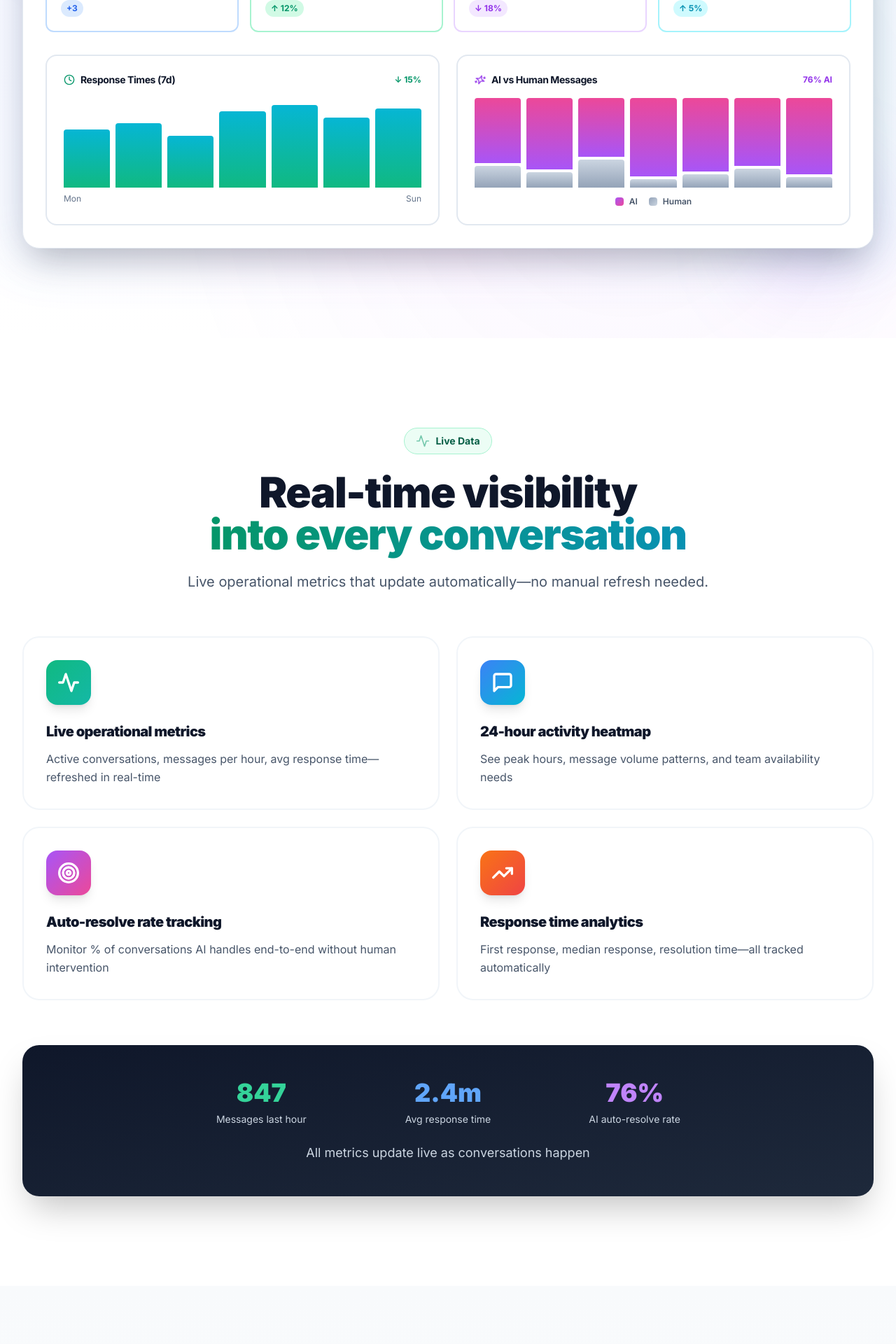
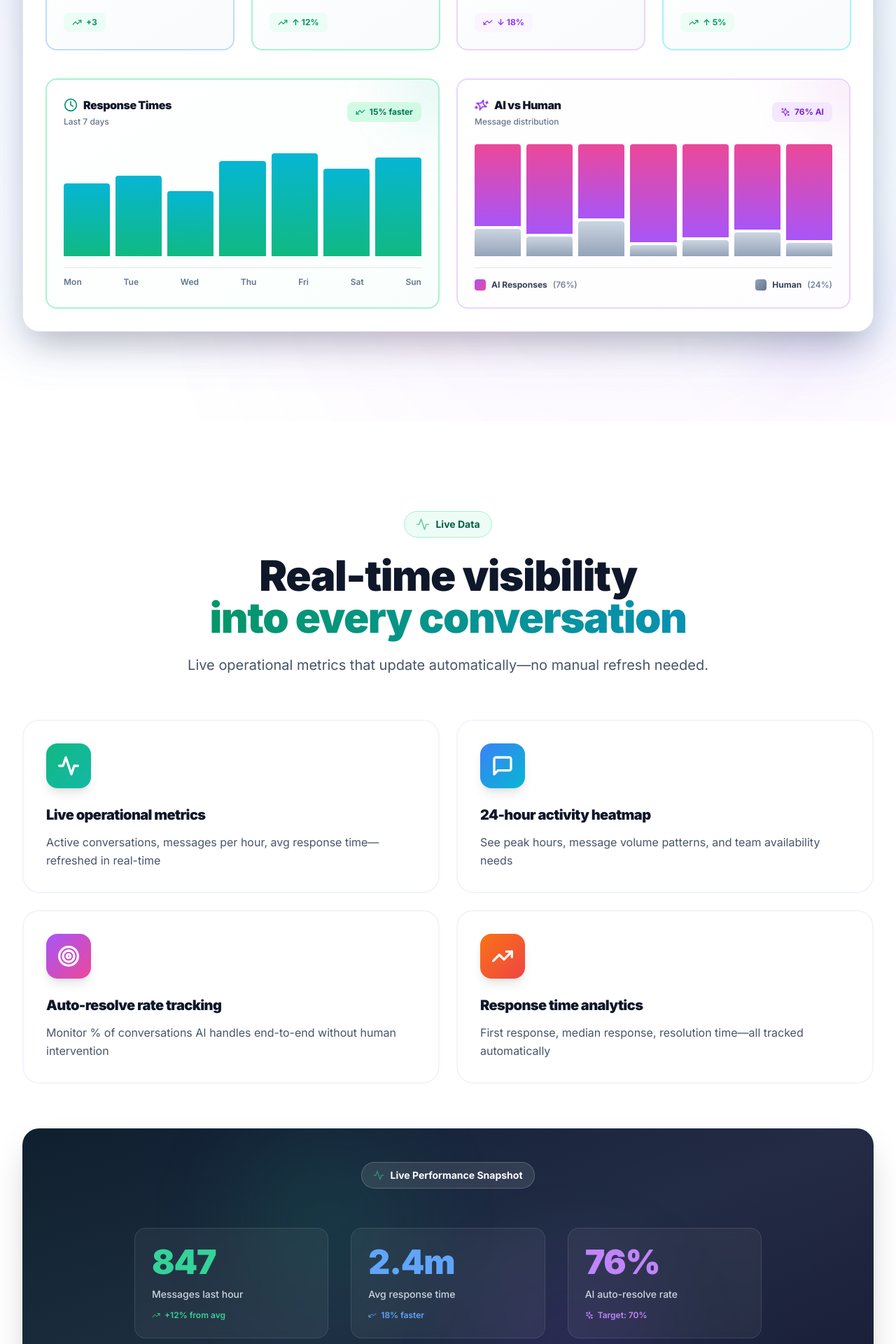
Before and after one commit to ankitmishracoach-ai/fronty, a React (Vite) app: page /features/analytics in a window 1280 px wide. Shown: the part 840-2760 px from the top of the page at 70% size. Built offline with nearby package versions, Linux system fonts and the light colour scheme.

Commit message:
Updated AnalyticsPage.tsx

```diff
--- a/src/pages/AnalyticsPage.tsx
+++ b/src/pages/AnalyticsPage.tsx
@@ -221,23 +221,25 @@ export default function AnalyticsPage() {
 
               <div className="p-8">
                 {/* Top Metrics Row */}
-                <div className="grid grid-cols-2 md:grid-cols-4 gap-4 mb-8">
+                <div className="grid grid-cols-2 md:grid-cols-4 gap-6 mb-10">
                   {[
-                    { label: 'Active Conversations', value: '24', change: '+3', color: 'blue', delay: '0.2s' },
-                    { label: 'Messages/Hour', value: '847', change: '↑ 12%', color: 'emerald', delay: '0.4s' },
-                    { label: 'Avg Response Time', value: '2.4m', change: '↓ 18%', color: 'purple', delay: '0.6s' },
-                    { label: 'AI Resolution Rate', value: '76%', change: '↑ 5%', color: 'cyan', delay: '0.8s' }
+                    { label: 'Active Conversations', value: '24', change: '+3', trend: 'up', color: 'blue', delay: '0.2s' },
+                    { label: 'Messages/Hour', value: '847', change: '↑ 12%', trend: 'up', color: 'emerald', delay: '0.4s' },
+                    { label: 'Avg Response Time', value: '2.4m', change: '↓ 18%', trend: 'down', color: 'purple', delay: '0.6s' },
+                    { label: 'AI Resolution Rate', value: '76%', change: '↑ 5%', trend: 'up', color: 'cyan', delay: '0.8s' }
                   ].map((metric, i) => {
                     const colorClasses = getColorClasses(metric.color);
                     return (
                       <div
                         key={i}
-                        className={`bg-white rounded-xl p-5 border-2 ${colorClasses.border} hover:shadow-lg transition-all hover:scale-105 animate-scale-in`}
+                        className={`group relative bg-gradient-to-br from-white to-slate-50 rounded-2xl p-6 border-2 ${colorClasses.border} hover:shadow-2xl transition-all duration-300 hover:scale-105 animate-scale-in overflow-hidden`}
                         style={{ animationDelay: metric.delay }}
                       >
-                        <div className="text-xs text-slate-600 font-semibold mb-2 uppercase tracking-wide">{metric.label}</div>
-                        <div className={`text-3xl font-black ${colorClasses.text} mb-1`}>{metric.value}</div>
-                        <div className={`text-xs font-bold ${colorClasses.text} ${colorClasses.bg} inline-block px-2 py-1 rounded-full`}>
+                        <div className={`absolute top-0 right-0 w-20 h-20 bg-gradient-to-br ${colorClasses.bg} opacity-5 rounded-full -mr-10 -mt-10`}></div>
+                        <div className="text-xs text-slate-500 font-bold mb-3 uppercase tracking-wider">{metric.label}</div>
+                        <div className={`text-4xl font-black ${colorClasses.text} mb-3 tracking-tight`}>{metric.value}</div>
+                        <div className={`inline-flex items-center gap-1.5 text-xs font-bold ${metric.trend === 'up' ? 'text-emerald-600' : 'text-purple-600'} ${metric.trend === 'up' ? 'bg-emerald-50' : 'bg-purple-50'} px-3 py-1.5 rounded-lg`}>
+                          <TrendingUp className={`w-3.5 h-3.5 ${metric.trend === 'down' ? 'rotate-180' : ''}`} />
                           {metric.change}
                         </div>
                       </div>
@@ -248,35 +250,54 @@ export default function AnalyticsPage() {
                 {/* Charts */}
                 <div className="grid md:grid-cols-2 gap-6">
                   {/* Response Times Chart */}
-                  <div className="bg-white rounded-2xl border-2 border-slate-200 p-6 hover:shadow-xl transition-all animate-slide-in-left" style={{ animationDelay: '1s' }}>
-                    <div className="flex items-center justify-between mb-4">
-                      <h3 className="text-sm font-bold text-slate-900 flex items-center gap-2">
-                        <Clock className="w-4 h-4 text-emerald-600" />
-                        Response Times (7d)
-                      </h3>
-                      <span className="text-xs text-emerald-600 font-bold">↓ 15%</span>
+                  <div className="bg-gradient-to-br from-white to-emerald-50/30 rounded-2xl border-2 border-emerald-200 p-6 hover:shadow-2xl transition-all duration-300 animate-slide-in-left relative overflow-hidden" style={{ animationDelay: '1s' }}>
+                    <div className="absolute top-0 right-0 w-32 h-32 bg-gradient-to-br from-emerald-500/10 to-cyan-500/10 rounded-full blur-2xl -mr-16 -mt-16"></div>
+                    <div className="relative flex items-center justify-between mb-6">
+                      <div>
+                        <h3 className="text-base font-black text-slate-900 flex items-center gap-2 mb-1">
+                          <Clock className="w-5 h-5 text-emerald-600" />
+                          Response Times
+                        </h3>
+                        <p className="text-xs text-slate-500 font-medium">Last 7 days</p>
+                      </div>
+                      <div className="flex items-center gap-1.5 px-3 py-1.5 bg-emerald-100 rounded-lg">
+                        <TrendingUp className="w-3.5 h-3.5 text-emerald-600 rotate-180" />
+                        <span className="text-xs text-emerald-700 font-bold">15% faster</span>
+                      </div>
                     </div>
-                    <div className="h-32 flex items-end justify-between gap-2">
+                    <div className="relative h-40 flex items-end justify-between gap-2 mb-4">
                       {[65, 72, 58, 85, 92, 78, 88].map((height, i) => (
                         <AnimatedBar key={i} height={height} delay={1200 + i * 100} />
                       ))}
                     </div>
-                    <div className="flex items-center justify-between mt-2 text-xs text-slate-500">
+                    <div className="flex items-center justify-between text-xs text-slate-500 font-semibold border-t border-slate-200 pt-3">
                       <span>Mon</span>
+                      <span>Tue</span>
+                      <span>Wed</span>
+                      <span>Thu</span>
+                      <span>Fri</span>
+                      <span>Sat</span>
                       <span>Sun</span>
                     </div>
                   </div>
 
                   {/* AI vs Human Chart */}
-                  <div className="bg-white rounded-2xl border-2 border-slate-200 p-6 hover:shadow-xl transition-all animate-slide-in-right" style={{ animationDelay: '1s' }}>
-                    <div className="flex items-center justify-between mb-4">
-                      <h3 className="text-sm font-bold text-slate-900 flex items-center gap-2">
-                        <Sparkles className="w-4 h-4 text-purple-600 animate-spin-slow" />
-                        AI vs Human Messages
-                      </h3>
-                      <span className="text-xs text-purple-600 font-bold">76% AI</span>
+                  <div className="bg-gradient-to-br from-white to-purple-50/30 rounded-2xl border-2 border-purple-200 p-6 hover:shadow-2xl transition-all duration-300 animate-slide-in-right relative overflow-hidden" style={{ animationDelay: '1s' }}>
+                    <div className="absolute top-0 right-0 w-32 h-32 bg-gradient-to-br from-purple-500/10 to-pink-500/10 rounded-full blur-2xl -mr-16 -mt-16"></div>
+                    <div className="relative flex items-center justify-between mb-6">
+                      <div>
+                        <h3 className="text-base font-black text-slate-900 flex items-center gap-2 mb-1">
+                          <Sparkles className="w-5 h-5 text-purple-600 animate-spin-slow" />
+                          AI vs Human
+                        </h3>
+                        <p className="text-xs text-slate-500 font-medium">Message distribution</p>
+                      </div>
+                      <div className="flex items-center gap-1.5 px-3 py-1.5 bg-purple-100 rounded-lg">
+                        <Sparkles className="w-3.5 h-3.5 text-purple-600" />
+                        <span className="text-xs text-purple-700 font-bold">76% AI</span>
+                      </div>
                     </div>
-                    <div className="h-32 flex items-end justify-between gap-2">
+                    <div className="relative h-40 flex items-end justify-between gap-2 mb-4">
                       {[
                         { ai: 75, human: 25 },
                         { ai: 82, human: 18 },
@@ -289,14 +310,16 @@ export default function AnalyticsPage() {
                         <AnimatedStackedBar key={i} ai={day.ai} human={day.human} delay={1200 + i * 100} />
                       ))}
                     </div>
-                    <div className="flex items-center justify-center gap-4 mt-3 text-xs">
+                    <div className="flex items-center justify-between border-t border-slate-200 pt-4">
                       <div className="flex items-center gap-2">
-                        <div className="w-3 h-3 bg-gradient-to-br from-purple-500 to-pink-500 rounded"></div>
-                        <span className="text-slate-600 font-semibold">AI</span>
+                        <div className="w-4 h-4 bg-gradient-to-br from-purple-500 to-pink-500 rounded shadow-sm"></div>
+                        <span className="text-xs text-slate-700 font-bold">AI Responses</span>
+                        <span className="text-xs text-slate-500 font-medium">(76%)</span>
                       </div>
                       <div className="flex items-center gap-2">
-                        <div className="w-3 h-3 bg-gradient-to-br from-slate-400 to-slate-300 rounded"></div>
-                        <span className="text-slate-600 font-semibold">Human</span>
+                        <div className="w-4 h-4 bg-gradient-to-br from-slate-400 to-slate-500 rounded shadow-sm"></div>
+                        <span className="text-xs text-slate-700 font-bold">Human</span>
+                        <span className="text-xs text-slate-500 font-medium">(24%)</span>
                       </div>
                     </div>
                   </div>
@@ -352,25 +375,61 @@ export default function AnalyticsPage() {
           </div>
 
           {/* Key Metrics Callout */}
-          <div className={`mt-16 bg-gradient-to-br from-slate-900 to-slate-800 rounded-3xl p-12 text-center shadow-2xl transition-all duration-1000 delay-600 ${realtimeVisible ? 'opacity-100 translate-y-0' : 'opacity-0 translate-y-12'}`}>
-            <div className="max-w-3xl mx-auto">
-              <div className="grid grid-cols-3 gap-8 mb-6">
-                <div>
-                  <div className="text-4xl font-black text-emerald-400 mb-2">847</div>
-                  <div className="text-sm text-slate-300">Messages last hour</div>
-                </div>
-                <div>
-                  <div className="text-4xl font-black text-blue-400 mb-2">2.4m</div>
-                  <div className="text-sm text-slate-300">Avg response time</div>
-                </div>
-                <div>
-                  <div className="text-4xl font-black text-purple-400 mb-2">76%</div>
-                  <div className="text-sm text-slate-300">AI auto-resolve rate</div>
+          <div className={`mt-16 bg-gradient-to-br from-slate-900 via-slate-800 to-slate-900 rounded-3xl p-12 shadow-2xl transition-all duration-1000 delay-600 relative overflow-hidden ${realtimeVisible ? 'opacity-100 translate-y-0' : 'opacity-0 translate-y-12'}`}>
+            <div className="absolute inset-0 bg-gradient-to-r from-emerald-500/5 via-blue-500/5 to-purple-500/5"></div>
+            <div className="absolute top-0 left-1/4 w-64 h-64 bg-emerald-500/10 rounded-full blur-3xl"></div>
+            <div className="absolute bottom-0 right-1/4 w-64 h-64 bg-purple-500/10 rounded-full blur-3xl"></div>
+
+            <div className="max-w-4xl mx-auto relative">
+              <div className="text-center mb-10">
+                <div className="inline-flex items-center gap-2 px-4 py-2 bg-white/10 backdrop-blur-sm rounded-full mb-4 border border-white/20">
+                  <Activity className="w-4 h-4 text-emerald-400 animate-pulse" />
+                  <span className="text-sm font-bold text-white">Live Performance Snapshot</span>
                 </div>
               </div>
-              <p className="text-lg text-slate-300">
-                All metrics update live as conversations happen
-              </p>
+
+              <div className="grid grid-cols-3 gap-8 mb-8">
+                <div className="group">
+                  <div className="bg-white/5 backdrop-blur-sm rounded-2xl p-6 border border-white/10 hover:bg-white/10 transition-all duration-300 hover:scale-105">
+                    <div className="text-5xl font-black text-emerald-400 mb-3 tracking-tight">847</div>
+                    <div className="text-sm text-slate-300 font-medium">Messages last hour</div>
+                    <div className="mt-3 flex items-center gap-1.5 text-xs text-emerald-400 font-semibold">
+                      <TrendingUp className="w-3 h-3" />
+                      <span>+12% from avg</span>
+                    </div>
+                  </div>
+                </div>
+                <div className="group">
+                  <div className="bg-white/5 backdrop-blur-sm rounded-2xl p-6 border border-white/10 hover:bg-white/10 transition-all duration-300 hover:scale-105">
+                    <div className="text-5xl font-black text-blue-400 mb-3 tracking-tight">2.4m</div>
+                    <div className="text-sm text-slate-300 font-medium">Avg response time</div>
+                    <div className="mt-3 flex items-center gap-1.5 text-xs text-blue-400 font-semibold">
+                      <TrendingUp className="w-3 h-3 rotate-180" />
+                      <span>18% faster</span>
+                    </div>
+                  </div>
+                </div>
+                <div className="group">
+                  <div className="bg-white/5 backdrop-blur-sm rounded-2xl p-6 border border-white/10 hover:bg-white/10 transition-all duration-300 hover:scale-105">
+                    <div className="text-5xl font-black text-purple-400 mb-3 tracking-tight">76%</div>
+                    <div className="text-sm text-slate-300 font-medium">AI auto-resolve rate</div>
+                    <div className="mt-3 flex items-center gap-1.5 text-xs text-purple-400 font-semibold">
+                      <Sparkles className="w-3 h-3" />
+                      <span>Target: 70%</span>
+                    </div>
+                  </div>
+                </div>
+              </div>
+
+              <div className="text-center">
+                <p className="text-lg text-slate-300 font-medium">
+                  All metrics update live as conversations happen
+                </p>
+                <div className="mt-4 inline-flex items-center gap-2 text-sm text-slate-400">
+                  <div className="w-2 h-2 bg-emerald-400 rounded-full animate-pulse"></div>
+                  <span>Real-time sync • Sub-second latency</span>
+                </div>
+              </div>
             </div>
           </div>
         </div>
@@ -469,35 +528,44 @@ export default function AnalyticsPage() {
               return (
                 <div
                   key={i}
-                  className={`group bg-white rounded-2xl border-2 border-slate-200 p-8 hover:shadow-xl hover:-translate-y-2 transition-all duration-500 ${
+                  className={`group relative bg-gradient-to-br from-white to-slate-50 rounded-3xl border-2 border-slate-200 p-8 hover:shadow-2xl hover:-translate-y-2 transition-all duration-500 overflow-hidden ${
                     channelsVisible ? 'opacity-100 translate-y-0' : 'opacity-0 translate-y-12'
                   }`}
                   style={{ transitionDelay: `${i * 100}ms` }}
                 >
-                  <div className="flex items-center justify-between mb-4">
-                    <div className={`w-14 h-14 ${colorClasses.bg} rounded-xl flex items-center justify-center`}>
-                      <channel.Icon className={`w-7 h-7 ${colorClasses.text}`} />
+                  <div className={`absolute top-0 right-0 w-32 h-32 ${colorClasses.bg} opacity-5 rounded-full -mr-16 -mt-16 group-hover:scale-150 transition-transform duration-500`}></div>
+
+                  <div className="relative flex items-center justify-between mb-6">
+                    <div className={`w-16 h-16 ${colorClasses.bg} rounded-2xl flex items-center justify-center shadow-lg group-hover:scale-110 transition-transform duration-300`}>
+                      <channel.Icon className={`w-8 h-8 ${colorClasses.text}`} strokeWidth={2.5} />
                     </div>
-                    <div className={`px-3 py-1 ${colorClasses.bg} ${colorClasses.text} rounded-full text-xs font-bold`}>
-                      Active
+                    <div className={`flex items-center gap-2 px-3 py-1.5 ${colorClasses.bg} rounded-lg`}>
+                      <div className={`w-2 h-2 ${colorClasses.text === 'text-white' ? 'bg-white' : colorClasses.bg.replace('bg-', 'bg-')} rounded-full animate-pulse`}></div>
+                      <span className={`${colorClasses.text} text-xs font-bold`}>Active</span>
                     </div>
                   </div>
 
-                  <h3 className="text-xl font-black text-slate-900 mb-3">{channel.channel}</h3>
+                  <h3 className="relative text-xl font-black text-slate-900 mb-6">{channel.channel}</h3>
 
-                  <div className="flex items-baseline gap-2 mb-4">
-                    <span className={`text-4xl font-black ${colorClasses.text}`}>{channel.volume}</span>
-                    <span className="text-sm text-slate-600 font-semibold">messages today</span>
+                  <div className="relative flex items-baseline gap-2 mb-6">
+                    <span className={`text-5xl font-black ${colorClasses.text} tracking-tight`}>{channel.volume}</span>
+                    <span className="text-sm text-slate-500 font-semibold">msgs today</span>
                   </div>
 
-                  <div className="space-y-2 text-xs">
-                    <div className="flex items-center justify-between">
-                      <span className="text-slate-600">Avg response</span>
-                      <span className="font-bold text-slate-900">2.3m</span>
+                  <div className="relative space-y-3 pt-4 border-t border-slate-200">
+                    <div className="flex items-center justify-between group/item">
+                      <div className="flex items-center gap-2">
+                        <Clock className="w-4 h-4 text-slate-400" />
+                        <span className="text-xs text-slate-600 font-medium">Avg response</span>
+                      </div>
+                      <span className="text-sm font-black text-slate-900">2.3m</span>
                     </div>
-                    <div className="flex items-center justify-between">
-                      <span className="text-slate-600">Resolution rate</span>
-                      <span className="font-bold text-slate-900">94%</span>
+                    <div className="flex items-center justify-between group/item">
+                      <div className="flex items-center gap-2">
+                        <CheckCircle2 className="w-4 h-4 text-slate-400" />
+                        <span className="text-xs text-slate-600 font-medium">Resolution rate</span>
+                      </div>
+                      <span className="text-sm font-black text-emerald-600">94%</span>
                     </div>
                   </div>
                 </div>
@@ -506,10 +574,21 @@ export default function AnalyticsPage() {
           </div>
 
           {/* Channel Performance Note */}
-          <div className={`mt-16 bg-gradient-to-br from-blue-50 to-cyan-50 rounded-3xl border border-blue-200 p-8 text-center transition-all duration-1000 delay-600 ${channelsVisible ? 'opacity-100 translate-y-0' : 'opacity-0 translate-y-12'}`}>
-            <p className="text-xl text-slate-800 font-bold">
-              Compare performance across channels: response times, resolution rates, CSAT scores
-            </p>
+          <div className={`mt-16 bg-gradient-to-br from-blue-50 via-cyan-50 to-blue-50 rounded-3xl border-2 border-blue-200 p-10 text-center transition-all duration-1000 delay-600 relative overflow-hidden ${channelsVisible ? 'opacity-100 translate-y-0' : 'opacity-0 translate-y-12'}`}>
+            <div className="absolute top-0 left-1/4 w-48 h-48 bg-blue-500/10 rounded-full blur-3xl"></div>
+            <div className="absolute bottom-0 right-1/4 w-48 h-48 bg-cyan-500/10 rounded-full blur-3xl"></div>
+            <div className="relative">
+              <div className="inline-flex items-center gap-2 px-4 py-2 bg-white/80 backdrop-blur-sm rounded-full mb-4 border border-blue-300">
+                <BarChart3 className="w-4 h-4 text-blue-600" />
+                <span className="text-sm font-bold text-blue-900">Cross-Channel Insights</span>
+              </div>
+              <p className="text-2xl text-slate-900 font-bold mb-2">
+                Compare performance across all channels
+              </p>
+              <p className="text-base text-slate-600">
+                Response times, resolution rates, CSAT scores, and volume trends—all in real-time
+              </p>
+            </div>
           </div>
         </div>
       </section>
```
